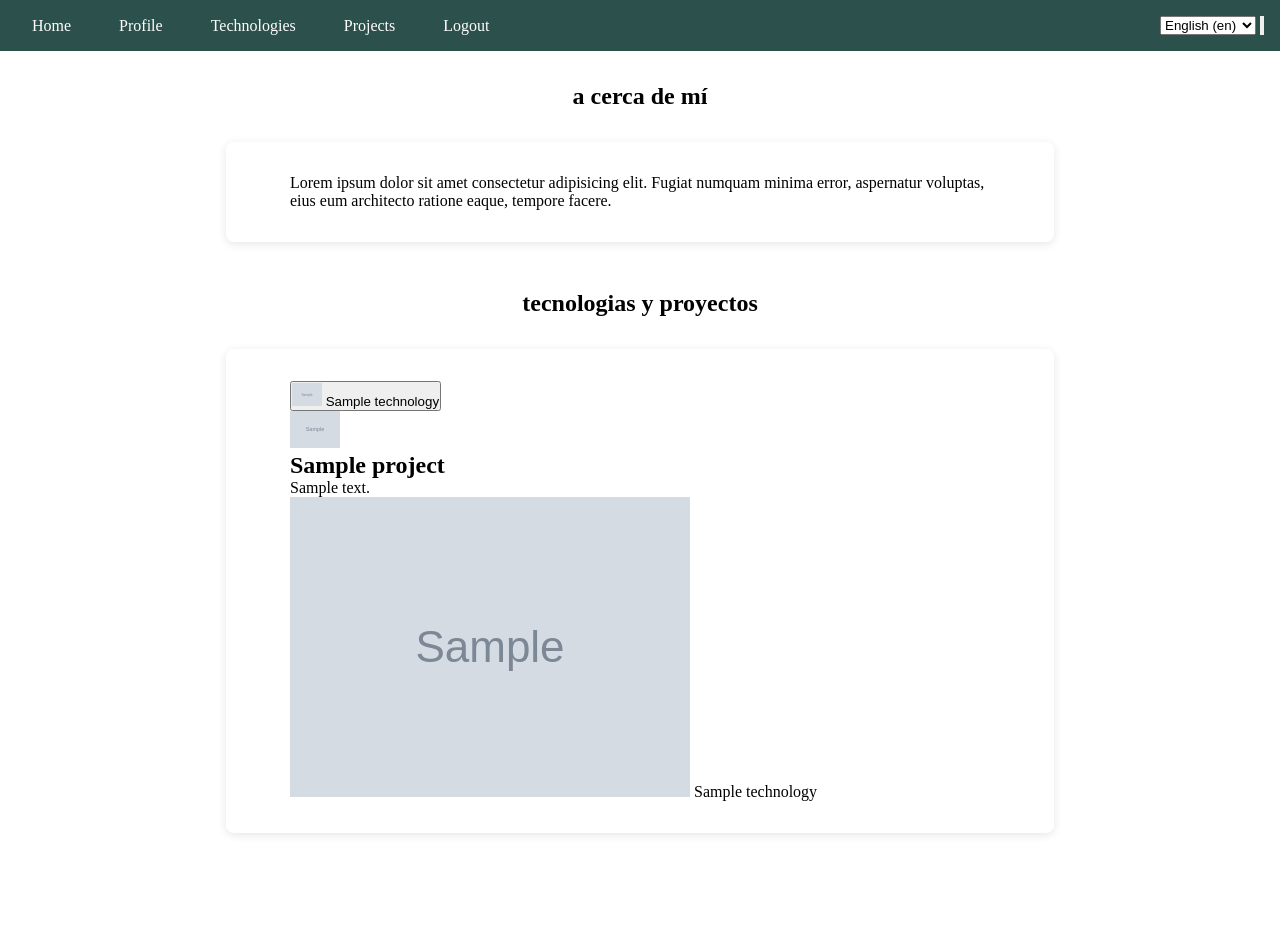
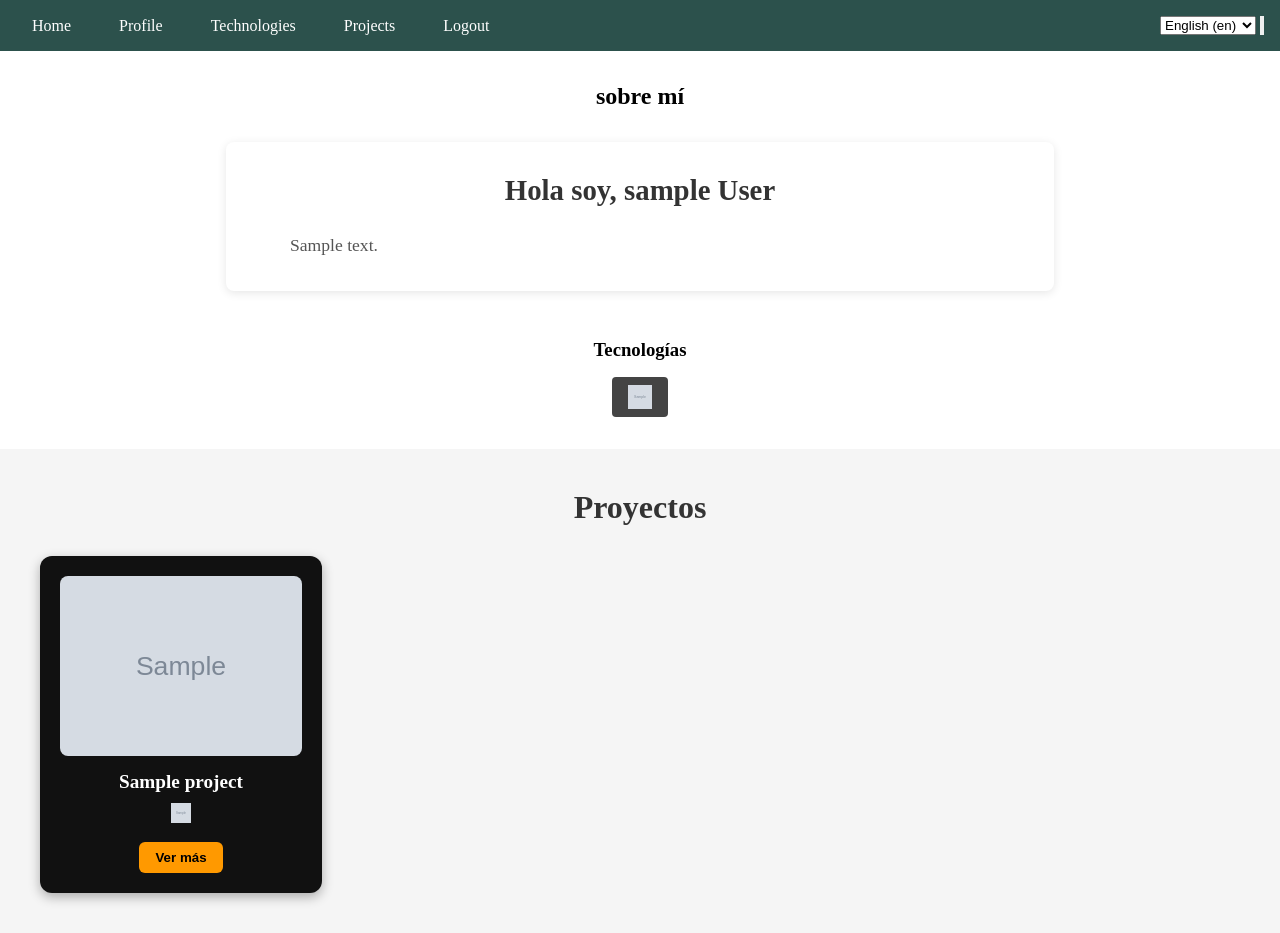
Before and after one commit to jose-CR/portafolio, a Django app: page /about_me in a window 1280 px wide. Before the commit the page ends 835 px from the top, so only its background shows below. Run offline with Django 5.2, Linux system fonts and the light colour scheme; a user stored in the database is signed in; tables that the repository leaves empty hold one stand-in row (values such as "Sample post"); grey boxes marked "Sample" are stand-in pictures; some libraries are stand-ins or nearby versions.

Commit message:
feat(styles): :lipstick: Add styles for user project cards and associated technologies to improve public display

```diff
--- /dev/null
+++ b/home/static/css/about_me.css
@@ -0,0 +1,165 @@
+* {
+    padding: 0;
+    margin: 0;
+}
+
+.about-me {
+    display: flex;
+    flex-direction: column;
+    gap: 1.5rem;
+}
+
+.username {
+    font-size: 1.8rem;
+    font-weight: 700;
+    text-align: center;
+    color: #333;
+}
+
+.description {
+    font-size: 1.1rem;
+    line-height: 1.6;
+    color: #555;
+    text-align: justify;
+}
+
+.links {
+    margin-top: 1rem;
+}
+
+.links h3 {
+    margin-bottom: 0.5rem;
+    font-size: 1.2rem;
+    color: #222;
+}
+
+.links ul {
+    list-style: none;
+    padding: 0;
+    display: flex;
+    gap: 1rem;
+}
+
+.links a {
+    color: #0366d6;
+    text-decoration: none;
+    font-weight: 500;
+    transition: color 0.2s ease;
+}
+
+.links a:hover {
+    color: #024b9c;
+}
+
+.tech-projects-wrapper {
+    display: flex;
+    flex-direction: column;
+    gap: 2rem;
+}
+
+.technologies-section{
+    display: flex;
+    flex-direction: column;
+    gap: 1rem;
+}
+
+.technologies-section h3,
+.tech-title {
+    text-align: center;
+}
+
+.projects-section h3,
+.project-title {
+    text-align: center;
+}
+
+.tech-buttons {
+    display: flex;
+    justify-content: center;
+    justify-items: center;
+    flex-wrap: wrap;
+    gap: 0.5rem;
+}
+
+.tech-button {
+    background-color: #444;
+    color: white;
+    border: none;
+    padding: 0.5rem 1rem;
+    display: flex;
+    align-items: center;
+    gap: 0.5rem;
+    border-radius: 4px;
+    cursor: pointer;
+    transition: background-color 0.2s ease;
+}
+
+.tech-button.active {
+    background-color: #2ecc71;
+}
+
+.projects-section {
+    padding: 40px;
+    background-color: #f5f5f5;
+}
+
+.project-title {
+    text-align: center;
+    margin-bottom: 30px;
+    font-size: 2rem;
+    color: #333;
+}
+
+.project-card {
+    display: grid;
+    grid-template-columns: repeat(auto-fill, minmax(280px, 1fr));
+    gap: 24px;
+}
+
+.column {
+    background-color: #111;
+    color: white;
+    padding: 20px;
+    border-radius: 12px;
+    box-shadow: 0 4px 12px rgba(0, 0, 0, 0.3);
+    display: flex;
+    flex-direction: column;
+    align-items: center;
+    text-align: center;
+}
+
+.project-image {
+    width: 100%;
+    max-height: 180px;
+    object-fit: cover;
+    border-radius: 8px;
+    margin-bottom: 15px;
+}
+
+.project-name {
+    font-size: 1.2rem;
+    margin-bottom: 10px;
+}
+
+.project-tech-list {
+    display: flex;
+    gap: 8px;
+    flex-wrap: wrap;
+    justify-content: center;
+    margin-bottom: 15px;
+}
+
+.project-button {
+    background-color: #ff9900;
+    color: black;
+    padding: 8px 16px;
+    border: none;
+    border-radius: 6px;
+    cursor: pointer;
+    font-weight: bold;
+    transition: background 0.3s;
+}
+
+.project-button:hover {
+    background-color: #e68a00;
+}
--- a/home/templates/about_me.html
+++ b/home/templates/about_me.html
@@ -4,16 +4,22 @@
 
 {% block static %}
     <link rel="stylesheet" href="{% static 'css/basic_styles.css' %}">
+    <link rel="stylesheet" href="{% static 'css/about_me.css' %}">
 {% endblock %}
 
 {% block content %}
-{% card "a cerca de mí" %}
+{% card "sobre mí" %}
+{% if profile %}
+    <div class="about-me">
+        <div class="about-header">
+            <h2 class="username">Hola soy, {{ profile.username }}  {{ profile.last_name }}</h2>
+        </div>
 
-<p>Lorem ipsum dolor sit amet consectetur adipisicing elit. Fugiat numquam minima error, aspernatur voluptas, eius eum architecto ratione eaque, tempore facere.</p>
-
+        <div class="description">{{ profile.description|safe }}</div>
+    </div>
+{% endif %}
 {% endcard %}
 
-{% card "tecnologias y proyectos" %}
 <div x-data="{
         techFilter: [],
         toggleFilter(id) {
@@ -27,50 +33,79 @@
             if (this.techFilter.length === 0) return true
             return this.techFilter.some(id => projectTechIds.includes(id))
         }
-    }" class="space-y-8">
+    }" class="tech-projects-wrapper">
 
-    <!-- Filtros -->
-    <div class="flex flex-wrap gap-3">
+    <!-- Sección de Tecnologías -->
+    <section class="technologies-section">
+        <h3 class="tech-title">Tecnologías</h3>
+        <div class="tech-buttons">
             {% for tech in technologies %}
             <button
                 type="button"
-            class="px-3 py-1 rounded bg-gray-700 text-white flex items-center gap-2"
-            :class="{ 'bg-green-500': techFilter.includes({{ tech.id }}) }"
+                class="tech-button"
+                :class="{ 'active': techFilter.includes({{ tech.id }}) }"
                 @click="toggleFilter({{ tech.id }})"
             >
                 {% if tech.image_technology %}
-            <img src="{{ tech.image_technology.url }}" alt="{{ tech.name }}" class="w-6 h-6 rounded" width="30px">
+                <img src="{{ tech.image_technology.url }}" alt="{{ tech.name }}" width="24" height="24">
                 {% endif %}
-            {{ tech.name }}
             </button>
             {% endfor %}
         </div>
+    </section>
 
-    <!-- Proyectos -->
-    <div class="grid gap-6 md:grid-cols-2 lg:grid-cols-3">
+    <!-- Sección de Proyectos -->
+    <section class="projects-section">
+        <h3 class="project-title">Proyectos</h3>
+
+        <div class="project-card">
             {% for project in projects %}
             <template x-if="matches({{ project.tech_ids|safe }})">
-            <div class="p-4 border rounded bg-gray-800 text-white">
+            <div class="column">
                 {% if project.image_project %}
-                <img src="{{ project.image_project.url }}" alt="{{ project.name }}" class="w-full h-32 object-cover rounded mb-2" width="50px">
+                <img src="{{ project.image_project.url }}" alt="{{ project.name }}" class="project-image">
                 {% endif %}
-                <h2 class="text-xl font-bold">{{ project.name }}</h2>
-                <p class="mb-2">{{ project.description }}</p>
 
-                <div class="flex gap-2 flex-wrap">
+                <h4 class="project-name">{{ project.name }}</h4>
+
+                <div class="project-tech-list">
                     {% for tech in project.technologies.all %}
-                    <div class="flex items-center gap-1 text-sm bg-gray-700 px-2 py-1 rounded">
+                    <span class="project-tech-item">
                         {% if tech.image_technology %}
-                        <img src="{{ tech.image_technology.url }}" alt="{{ tech.name }}" class="w-4 h-4 rounded">
+                        <img src="{{ tech.image_technology.url }}" alt="{{ tech.name }}" width="20" height="20">
                         {% endif %}
-                        <span>{{ tech.name }}</span>
-                    </div>
+                    </span>
                     {% endfor %}
                 </div>
+
+                <button class="project-button open-dialog" data-dialog-index="{{ forloop.counter0 }}">Ver más</button>
+
+                <dialog class="project-dialog" data-dialog-index="{{ forloop.counter0 }}" closedby="any">
+                    <h2>{{ project.name }}</h2>
+                    <p>Este es un diálogo para el proyecto {{ project.name }}</p>
+                    <form method="dialog">
+                        <button>Cerrar</button>
+                    </form>
+                </dialog>
             </div>
             </template>
             {% endfor %}
         </div>
+    </section>
 </div>
-{% endcard %}
+
+<script>
+    document.addEventListener("DOMContentLoaded", () => {
+        const openButtons = document.querySelectorAll(".open-dialog");
+        const dialogs = document.querySelectorAll(".project-dialog");
+
+        openButtons.forEach(button => {
+            button.addEventListener("click", () => {
+                const index = button.getAttribute("data-dialog-index");
+                const dialog = document.querySelector(`.project-dialog[data-dialog-index="${index}"]`);
+                if (dialog) dialog.showModal();
+            });
+        });
+    });
+</script>
 {% endblock %}
--- a/home/views.py
+++ b/home/views.py
@@ -20,4 +20,5 @@ class About_Me(TemplateView):
 
         context['projects'] = projects
         context['technologies'] = Technology.objects.all()
+        context['profile'] = self.request.user
         return context
```
Lines whose indentation alone changed are shown as unchanged.
